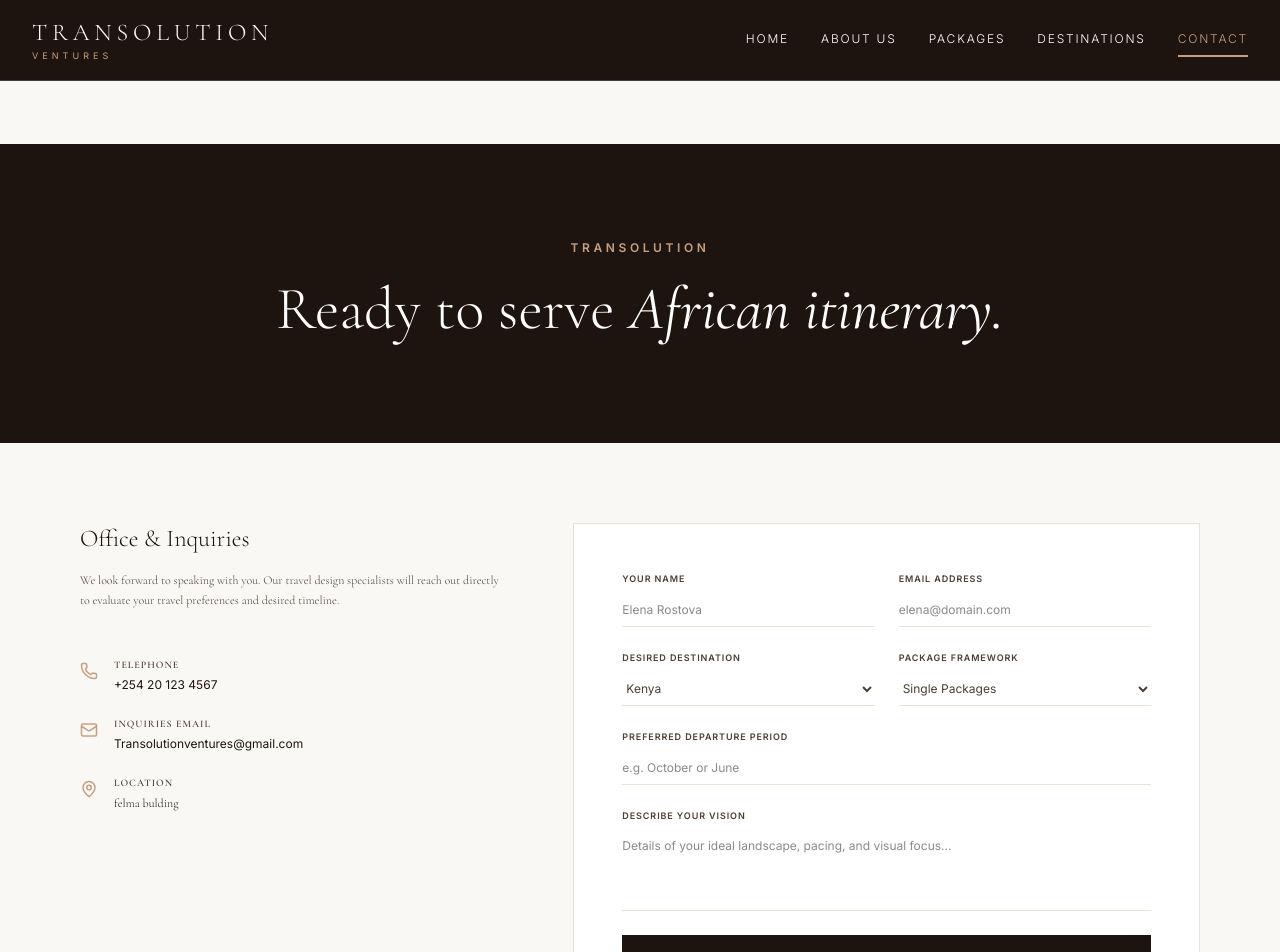
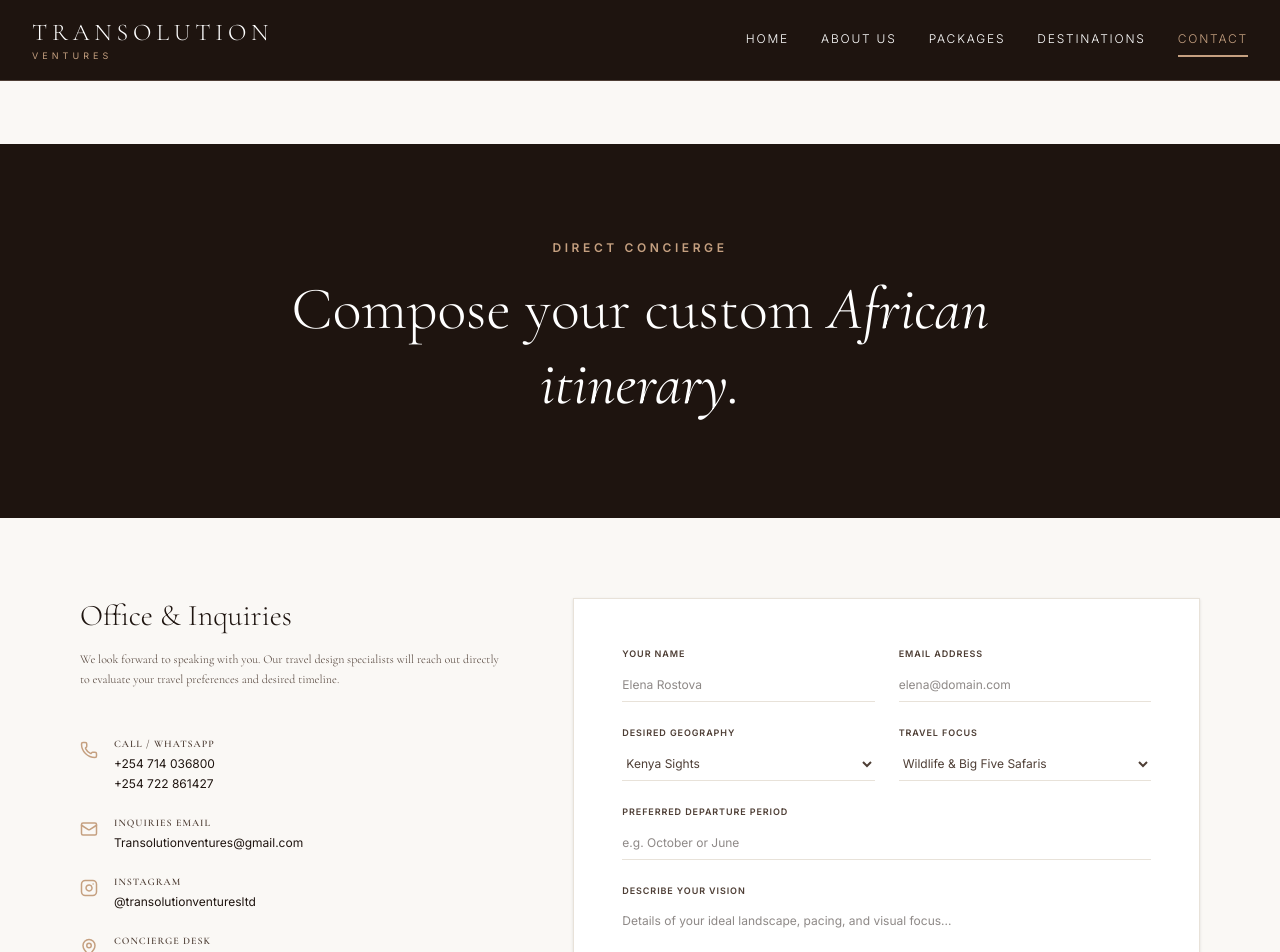
Before and after one commit to Muirujoy05/TRANSOLUTION, a Next.js app in the folder translotution-ventures/: page /contact in a window 1280 px wide. Shown: the top 952 px of the page. Built offline with nearby package versions, Linux system fonts and the light colour scheme.

Commit message:
final touches

```diff
--- a/translotution-ventures/app/contact/page.tsx
+++ b/translotution-ventures/app/contact/page.tsx
@@ -1,63 +1,156 @@
 import React from 'react';
 import { Mail, Phone, MapPin } from 'lucide-react';
 
+// Custom inline SVG for Instagram (bypasses the deprecated lucide-react import)
+function InstagramIcon({ size = 18, className = "" }: { size?: number; className?: string }) {
+  return (
+    <svg
+      width={size}
+      height={size}
+      viewBox="0 0 24 24"
+      fill="none"
+      stroke="currentColor"
+      strokeWidth="2"
+      strokeLinecap="round"
+      strokeLinejoin="round"
+      className={className}
+    >
+      <rect width="20" height="20" x="2" y="2" rx="5" ry="5" />
+      <path d="M16 11.37A4 4 0 1 1 12.63 8 4 4 0 0 1 16 11.37z" />
+      <line x1="17.5" x2="17.51" y1="6.5" y2="6.5" />
+    </svg>
+  );
+}
+
 export default function Contact() {
   return (
-    <div className="py-16">
+    <div className="py-16 bg-luxury-cream text-luxury-dark">
+
+      {/* 1. HEADER BANNER */}
       <section className="bg-luxury-dark text-luxury-white py-24 text-center px-4">
-        <p className="text-xs tracking-[0.3em] uppercase text-luxury-accent mb-4 font-semibold">Transolution</p>
+        <p className="text-xs tracking-[0.3em] uppercase text-luxury-accent mb-4 font-semibold">Direct Concierge</p>
         <h1 className="font-serif text-4xl md:text-6xl font-light max-w-4xl mx-auto leading-tight">
-          Ready to serve <span className="italic">African itinerary.</span>
+          Compose your custom <span className="italic">African itinerary.</span>
         </h1>
       </section>
 
+      {/* 2. CONTACT CHANNELS & INQUIRY FORM */}
       <section className="max-w-6xl mx-auto px-4 py-20 grid grid-cols-1 lg:grid-cols-12 gap-16">
 
-        {/* Info Column */}
+        {/* Left Column: Direct Communication Channels */}
         <div className="lg:col-span-5 space-y-12">
           <div className="space-y-4">
-            <h3 className="font-serif text-2xl font-light">Office & Inquiries</h3>
+            <h3 className="font-serif text-2xl md:text-3xl font-light">Office & Inquiries</h3>
             <p className="text-xs text-luxury-medium font-serif font-light leading-relaxed">
               We look forward to speaking with you. Our travel design specialists will reach out directly to evaluate your travel preferences and desired timeline.
             </p>
           </div>
 
           <div className="space-y-6">
+
+            {/* Call / WhatsApp */}
             <div className="flex items-start gap-4">
               <Phone className="text-luxury-accent shrink-0 mt-1" size={18} />
               <div>
-                <h4 className="text-[10px] uppercase tracking-widest font-semibold text-luxury-medium">Telephone</h4>
-                <p className="text-xs text-luxury-dark font-sans mt-1">+254 20 123 4567</p>
+                <h4 className="text-[10px] uppercase tracking-widest font-semibold text-luxury-medium">Call / WhatsApp</h4>
+                <div className="flex flex-col space-y-1 mt-1 font-sans text-xs text-luxury-dark">
+                  <a
+                    href="https://wa.me/254714036800"
+                    target="_blank"
+                    rel="noopener noreferrer"
+                    className="hover:text-luxury-accent transition-colors"
+                  >
+                    +254 714 036800
+                  </a>
+                  <a
+                    href="https://wa.me/254722861427"
+                    target="_blank"
+                    rel="noopener noreferrer"
+                    className="hover:text-luxury-accent transition-colors"
+                  >
+                    +254 722 861427
+                  </a>
+                </div>
               </div>
             </div>
 
+            {/* Email */}
             <div className="flex items-start gap-4">
               <Mail className="text-luxury-accent shrink-0 mt-1" size={18} />
               <div>
                 <h4 className="text-[10px] uppercase tracking-widest font-semibold text-luxury-medium">Inquiries Email</h4>
-                <p className="text-xs text-luxury-dark font-sans mt-1">Transolutionventures@gmail.com</p>
+                <a
+                  href="mailto:curator@translotution.com"
+                  className="text-xs text-luxury-dark font-sans mt-1 hover:text-luxury-accent transition-colors block"
+                >
+                  Transolutionventures@gmail.com
+                </a>
               </div>
             </div>
 
+            {/* Instagram (Rendered with the custom SVG component) */}
+            <div className="flex items-start gap-4">
+              <InstagramIcon className="text-luxury-accent shrink-0 mt-1" size={18} />
+              <div>
+                <h4 className="text-[10px] uppercase tracking-widest font-semibold text-luxury-medium">Instagram</h4>
+                <a
+                  href="https://www.instagram.com/transolutionventuresltd/"
+                  target="_blank"
+                  rel="noopener noreferrer"
+                  className="text-xs text-luxury-dark font-sans mt-1 hover:text-luxury-accent transition-colors block"
+                >
+                  @transolutionventuresltd
+                </a>
+              </div>
+            </div>
+
+            {/* Location */}
             <div className="flex items-start gap-4">
               <MapPin className="text-luxury-accent shrink-0 mt-1" size={18} />
               <div>
-                <h4 className="text-[10px] uppercase tracking-widest font-semibold text-luxury-medium">location</h4>
-                <p className="text-xs text-luxury-dark font-serif font-light mt-1">felma bulding</p>
+                <h4 className="text-[10px] uppercase tracking-widest font-semibold text-luxury-medium">Concierge Desk</h4>
+                <p className="text-xs text-luxury-dark font-serif font-light mt-1">Felma Building,Kahawa Sukari</p>
               </div>
             </div>
+
           </div>
         </div>
 
-        {/* Form Column */}
-        <div className="lg:col-span-7 bg-luxury-white border border-luxury-border p-8 md:p-12">
-          <form className="space-y-6">
+        {/* Right Column: Custom Inquiry Form Connected to Web3Forms */}
+        <div className="lg:col-span-7 bg-luxury-white border border-luxury-border p-8 md:p-12 shadow-sm">
+          <form
+            action="https://api.web3forms.com/submit"
+            method="POST"
+            className="space-y-6"
+          >
+            {/* Web3Forms Access Key */}
+            <input
+              type="hidden"
+              name="access_key"
+              value="2209899c-f61a-4b4b-a967-ad4aacf00362"
+            />
+
+            {/* Custom Subject for Email Notification */}
+            <input
+              type="hidden"
+              name="subject"
+              value="New Consultation Request - Translotution Ventures"
+            />
+
+            <input
+              type="hidden"
+              name="from_name"
+              value="Translotution Ventures Website"
+            />
+
             <div className="grid grid-cols-1 sm:grid-cols-2 gap-6">
               <div className="flex flex-col">
                 <label className="text-[9px] uppercase tracking-widest text-luxury-medium mb-2 font-semibold">Your Name</label>
                 <input
                   type="text"
-                  className="bg-transparent border-b border-luxury-border focus:border-luxury-dark py-2 text-xs outline-none transition-colors"
+                  name="name"
+                  required
+                  className="bg-transparent border-b border-luxury-border focus:border-luxury-dark py-2 text-xs outline-none transition-colors text-luxury-dark"
                   placeholder="Elena Rostova"
                 />
               </div>
@@ -65,7 +158,9 @@ export default function Contact() {
                 <label className="text-[9px] uppercase tracking-widest text-luxury-medium mb-2 font-semibold">Email Address</label>
                 <input
                   type="email"
-                  className="bg-transparent border-b border-luxury-border focus:border-luxury-dark py-2 text-xs outline-none transition-colors"
+                  name="email"
+                  required
+                  className="bg-transparent border-b border-luxury-border focus:border-luxury-dark py-2 text-xs outline-none transition-colors text-luxury-dark"
                   placeholder="elena@domain.com"
                 />
               </div>
@@ -73,20 +168,26 @@ export default function Contact() {
 
             <div className="grid grid-cols-1 sm:grid-cols-2 gap-6">
               <div className="flex flex-col">
-                <label className="text-[9px] uppercase tracking-widest text-luxury-medium mb-2 font-semibold">Desired Destination</label>
-                <select className="bg-transparent border-b border-luxury-border focus:border-luxury-dark py-2 text-xs outline-none transition-colors text-luxury-medium">
-                  <option value="kenya">Kenya</option>
-                  <option value="east-africa">East Africa (Tanzania/Rwanda/Uganda)</option>
-                  <option value="africa">Mainland Africa Wide</option>
+                <label className="text-[9px] uppercase tracking-widest text-luxury-medium mb-2 font-semibold">Desired Geography</label>
+                <select
+                  name="geography"
+                  className="bg-transparent border-b border-luxury-border focus:border-luxury-dark py-2 text-xs outline-none transition-colors text-luxury-medium"
+                >
+                  <option value="Kenya Sights">Kenya Sights</option>
+                  <option value="East Africa">East Africa (Tanzania / Rwanda / Uganda)</option>
+                  <option value="Mainland Africa">Mainland Africa (Zimbabwe / South Africa)</option>
                 </select>
               </div>
               <div className="flex flex-col">
-                <label className="text-[9px] uppercase tracking-widest text-luxury-medium mb-2 font-semibold">Package Framework</label>
-                <select className="bg-transparent border-b border-luxury-border focus:border-luxury-dark py-2 text-xs outline-none transition-colors text-luxury-medium">
-                  <option value="single">Single Packages</option>
-                  <option value="couple">Couple Packages</option>
-                  <option value="family">Family Packages</option>
-                  <option value="group">Group Packages</option>
+                <label className="text-[9px] uppercase tracking-widest text-luxury-medium mb-2 font-semibold">Travel Focus</label>
+                <select
+                  name="travel_focus"
+                  className="bg-transparent border-b border-luxury-border focus:border-luxury-dark py-2 text-xs outline-none transition-colors text-luxury-medium"
+                >
+                  <option value="Wildlife & Big Five Safaris">Wildlife & Big Five Safaris</option>
+                  <option value="Mountain Gorilla Trekking">Mountain Gorilla Trekking</option>
+                  <option value="Coastal & Island Relaxation">Coastal & Island Relaxation</option>
+                  <option value="Cultural & Heritage Routes">Cultural & Heritage Routes</option>
                 </select>
               </div>
             </div>
@@ -95,7 +196,8 @@ export default function Contact() {
               <label className="text-[9px] uppercase tracking-widest text-luxury-medium mb-2 font-semibold">Preferred Departure Period</label>
               <input
                 type="text"
-                className="bg-transparent border-b border-luxury-border focus:border-luxury-dark py-2 text-xs outline-none transition-colors"
+                name="departure_period"
+                className="bg-transparent border-b border-luxury-border focus:border-luxury-dark py-2 text-xs outline-none transition-colors text-luxury-dark"
                 placeholder="e.g. October or June"
               />
             </div>
@@ -104,12 +206,13 @@ export default function Contact() {
               <label className="text-[9px] uppercase tracking-widest text-luxury-medium mb-2 font-semibold">Describe your vision</label>
               <textarea
                 rows={4}
-                className="bg-transparent border-b border-luxury-border focus:border-luxury-dark py-2 text-xs outline-none transition-colors resize-none"
+                name="vision_details"
+                required
+                className="bg-transparent border-b border-luxury-border focus:border-luxury-dark py-2 text-xs outline-none transition-colors resize-none text-luxury-dark"
                 placeholder="Details of your ideal landscape, pacing, and visual focus..."
               />
             </div>
 
-            {/* FIXED: Removed the inline "onClick" event handler to allow Server Component compilation */}
             <button
               type="submit"
               className="w-full bg-luxury-dark text-luxury-white hover:bg-luxury-accent hover:text-luxury-dark transition-colors text-xs tracking-widest uppercase font-semibold py-4 cursor-pointer"
```
